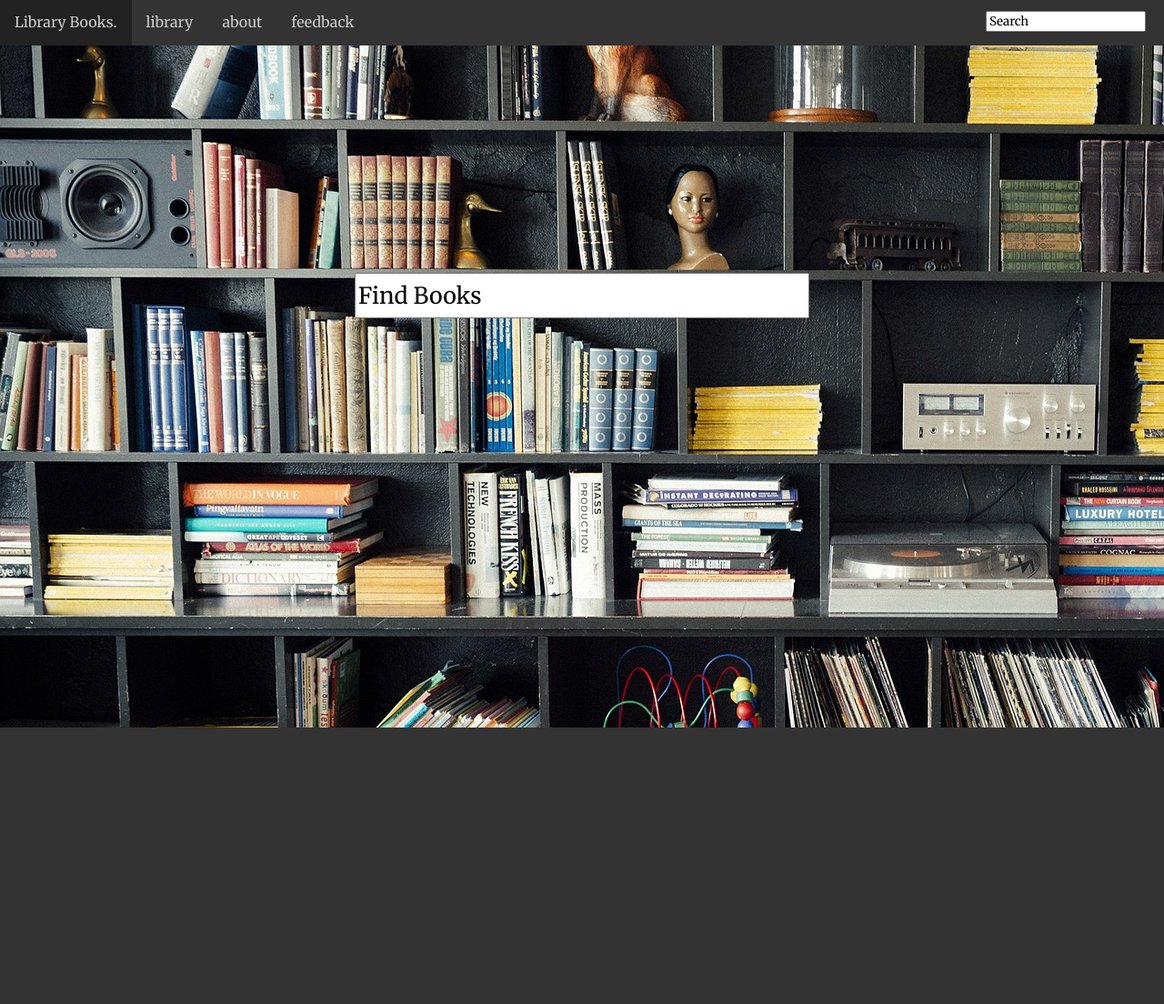
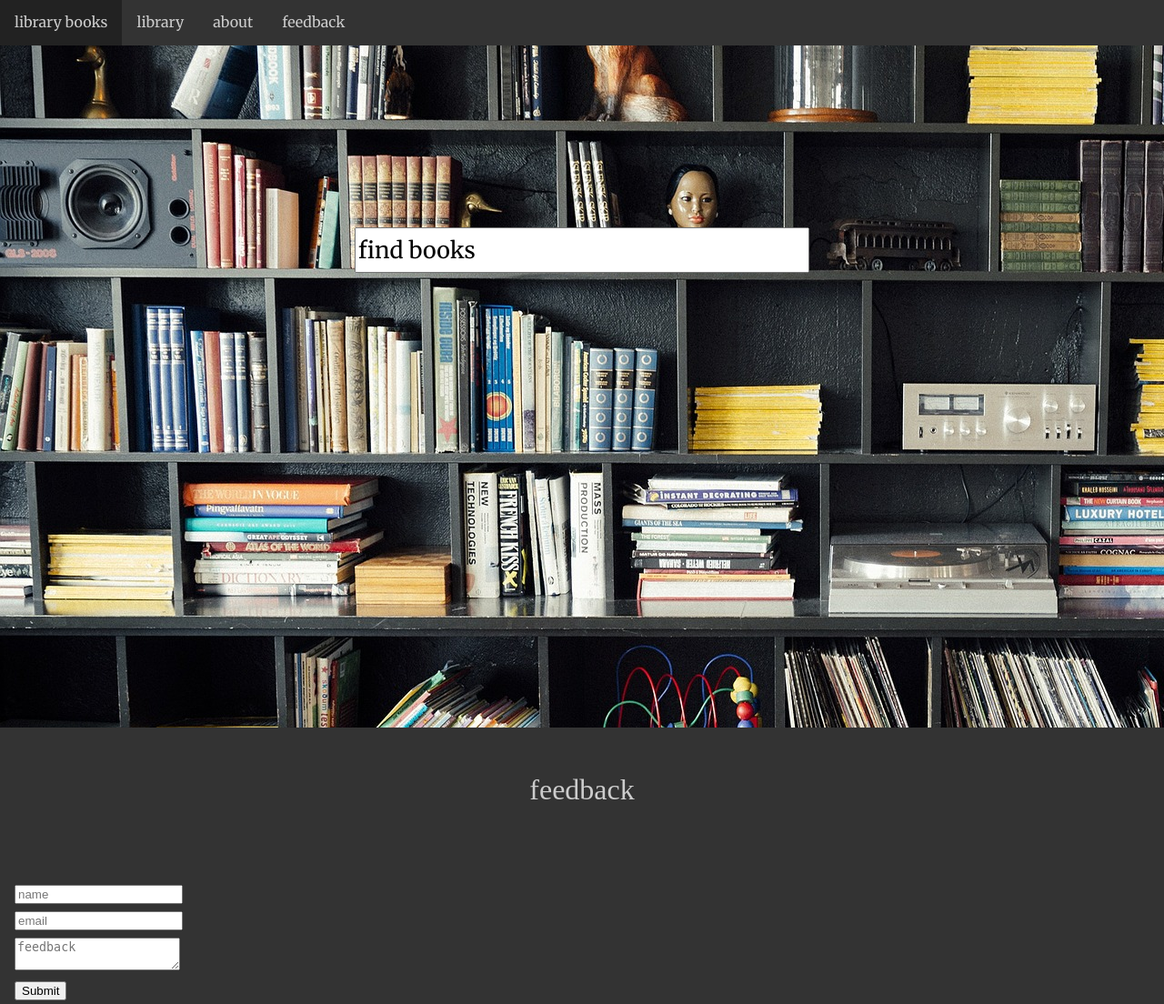
Before and after one commit to BrookJacob/CS396Project, a PHP site: page / in a window 1280 px wide. Shown: the whole page at 91% size. Before the commit the page ends 800 px from the top, so only its background shows below. Run offline with PHP 8.4, Linux system fonts and the light colour scheme.

Commit message:
Change in cases, move feedback

```diff
--- a/about.html
+++ b/about.html
@@ -1,20 +1,20 @@
 <!DOCTYPE html>
 <html>
     <head>
-        <title>Library Books</title>
+        <title>library books</title>
         <link href="css/main.css" type="text/css" rel="stylesheet" />
         <link href="https://fonts.googleapis.com/css?family=Merriweather" rel="stylesheet">
     </head>
     <body>
         <div class="menu-bar">
             <ul class="menu-buttons">
-                <li class="menu-button"><a class="menu-button-link" href="index.html">Library Books</a></li>
+                <li class="menu-button"><a class="menu-button-link" href="index.html">library books</a></li>
 				<li class="menu-button"><a class="menu-button-link" href="library.html">library</a></li>
                 <li class="menu-button"><a class="menu-button-link" href="about.html">about</a></li>
 				<li class="menu-button"><a class="menu-button-link" href="feedback.html">feedback</a></li>
 			</ul>
 			<form class="search">
-				<input class="search-bar" type="text" name="search-bar" value="Search">
+				<input class="search-bar" type="text" name="search-bar" value="search">
 			</form>
 		</div>
 		<div class="about">
--- a/css/main.css
+++ b/css/main.css
@@ -20,7 +20,7 @@ body {
 }
 .search-bar {
 	position:fixed;
-	top:12px;
+	top:14px;
 	right:20px;
 	font-family: "merriweather"
 }
@@ -33,7 +33,8 @@ body {
 }
 .searchdiv {
 	width: 100%;
-	margin-top:250px;
+  margin-top:250px;
+  margin-bottom:500px;
 }
 .menu-buttons {
   list-style-type: none;
@@ -104,10 +105,12 @@ body {
   height: 400px;
 }
 .feedback-form-container {
-  position: relative;
-  top: 50px;
-  z-index: 100;
-  font-size: 1.5em;
+  background-color: #333333;
+}
+.feedback-form-container p {
+  padding: 50px 0px;
+  text-align: center;
+  font-size: 2em;
 }
 .feedback-form {
   margin: 10px 0px 0px 12px;
--- a/feedback.html
+++ b/feedback.html
@@ -1,20 +1,20 @@
 <!DOCTYPE html>
 <html>
     <head>
-        <title>Library Books</title>
+        <title>library books</title>
         <link href="css/main.css" type="text/css" rel="stylesheet" />
         <link href="https://fonts.googleapis.com/css?family=Merriweather" rel="stylesheet">
     </head>
     <body>
         <div class="menu-bar">
             <ul class="menu-buttons">
-                <li class="menu-button"><a class="menu-button-link" href="index.html">Library Books.</a></li>
+                <li class="menu-button"><a class="menu-button-link" href="index.html">library books</a></li>
 				<li class="menu-button"><a class="menu-button-link" href="library.html">library</a></li>
                 <li class="menu-button"><a class="menu-button-link" href="about.html">about</a></li>
 				<li class="menu-button"><a class="menu-button-link" href="feedback.html">feedback</a></li>
 			</ul>
 			<form class="search">
-				<input class="search-bar" type="text" name="search-bar" value="Search">
+				<input class="search-bar" type="text" name="search-bar" value="search">
 			</form>
 		</div>
 		<div class="feedback-form-container">
--- a/index.html
+++ b/index.html
@@ -1,26 +1,32 @@
 <!DOCTYPE html>
 <html>
     <head>
-        <title>Library Books</title>
+        <title>library books</title>
         <link href="css/main.css" type="text/css" rel="stylesheet" />
         <link href="https://fonts.googleapis.com/css?family=Merriweather" rel="stylesheet">
     </head>
     <body class="splash">
         <div class="menu-bar">
             <ul class="menu-buttons">
-                <li class="menu-button"><a class="menu-button-link" href="index.html">Library Books.</a></li>
+                <li class="menu-button"><a class="menu-button-link" href="index.html">library books</a></li>
 				<li class="menu-button"><a class="menu-button-link" href="library.html">library</a></li>
                 <li class="menu-button"><a class="menu-button-link" href="about.html">about</a></li>
 				<li class="menu-button"><a class="menu-button-link" href="feedback.html">feedback</a></li>
             </ul>
-			<form class="search">
-				<input class="search-bar" type="text" name="search-bar" value="Search">
+        </div>
+        <div class="searchdiv">
+            <form class="main-search-bar">
+                <input class="main-search-bar" type="text" name="main-search-bar" value="find books">
+            </form>
+        </div>
+        <div class="feedback-form-container">
+            <p>feedback</p>
+			<form class="feedback-form" action="test.php" method="post">
+				<input class="feedback-input" type="text" name="first" placeholder="name"><br>
+				<input class="feedback-input" type="text" name="email" placeholder="email"><br>
+				<textarea class="feedback-input" name="feedback" placeholder="feedback"></textarea><br>
+				<input class="feedback-input submit" type="submit" name="submit" >
 			</form>
-			<div class="searchdiv">
-			<form class="main-search-bar">
-				<input class="main-search-bar" type="text" name="main-search-bar" value="Find Books">
-			</form>
-			</div>
-        </div>
+		</div>
     </body>
 </html>
--- a/test.php
+++ b/test.php
@@ -2,8 +2,7 @@
 	$f = fopen("feedback.txt", "a+");
 	$name = $_POST["first"];
 	$email = $_POST["email"];
-	$date = $_POST["date"];
-	$feedback = $name . "\n" . $email . "\n" . $date . "\n" . $_POST["feedback"] . "\n\n";
+	$feedback = $name . "\n" . $email . "\n" . date("m/d/Y") . "\n" . $_POST["feedback"] . "\n\n";
 	echo $feedback;
 	fwrite($f, $feedback);
 	fclose($f);
```
Also changed, not shown: library.html (+3 -5 lines).
